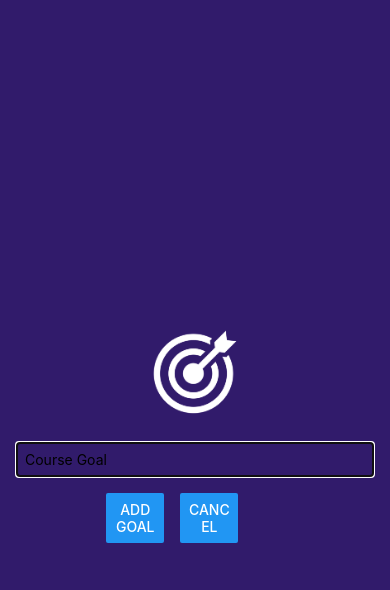
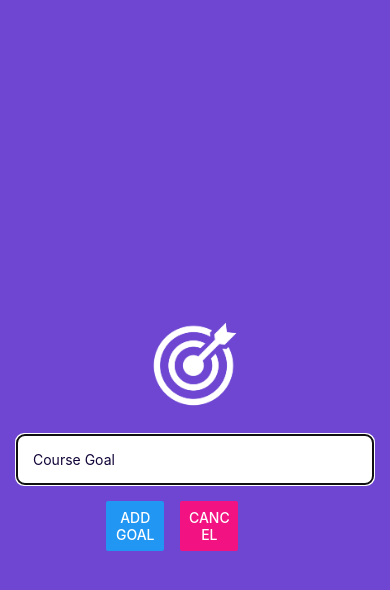
Before and after one commit to tfbielawski/udemyrn, a React Native app: screen / in a window 390 px wide. Both pictures are taken after a click on the button "ADD NEW GOAL". Shown: the top 590 px of the page. Built offline with nearby package versions, Linux system fonts and the light colour scheme.

Commit message:
Adjusting background color

```diff
--- a/app.json
+++ b/app.json
@@ -5,6 +5,7 @@
     "version": "1.0.0",
     "orientation": "portrait",
     "icon": "./assets/icon.png",
+    "backgroundColor": "#6e46d2",
     "userInterfaceStyle": "light",
     "splash": {
       "image": "./assets/splash.png",
--- a/components/GoalInput.js
+++ b/components/GoalInput.js
@@ -41,10 +41,10 @@ function GoalInput(props) {
         />
         <View style={styles.buttonContainer}>
           <View style={styles.button}>
-            <Button title="ADD GOAL" onPress={addGoalHandler} />
+            <Button title="ADD GOAL" onPress={addGoalHandler}  />
           </View>
           <View style={styles.button}>
-            <Button title="CANCEL" onPress={props.onCancel} />
+            <Button title="CANCEL" onPress={props.onCancel} color="#f31282" />
           </View>
         </View>
       </View>
@@ -61,7 +61,7 @@ const styles = StyleSheet.create({
     justifyContent: "center",
     alignItems: "center", //Aligns text on the button
     padding: 16,
-    backgroundColor: "#311b6b",
+    backgroundColor: "#6e46d2",
   },
   image: {
     width: 100,
@@ -71,8 +71,11 @@ const styles = StyleSheet.create({
   textInput: {
     borderWidth: 1,
     borderColor: "#cccccc",
+    borderRadius: 8,
     width: "100%",
-    padding: 8,
+    padding: 16,
+    color: "#120438",
+    backgroundColor: "white",
   },
   buttonContainer: {
     marginTop: 16,
```
